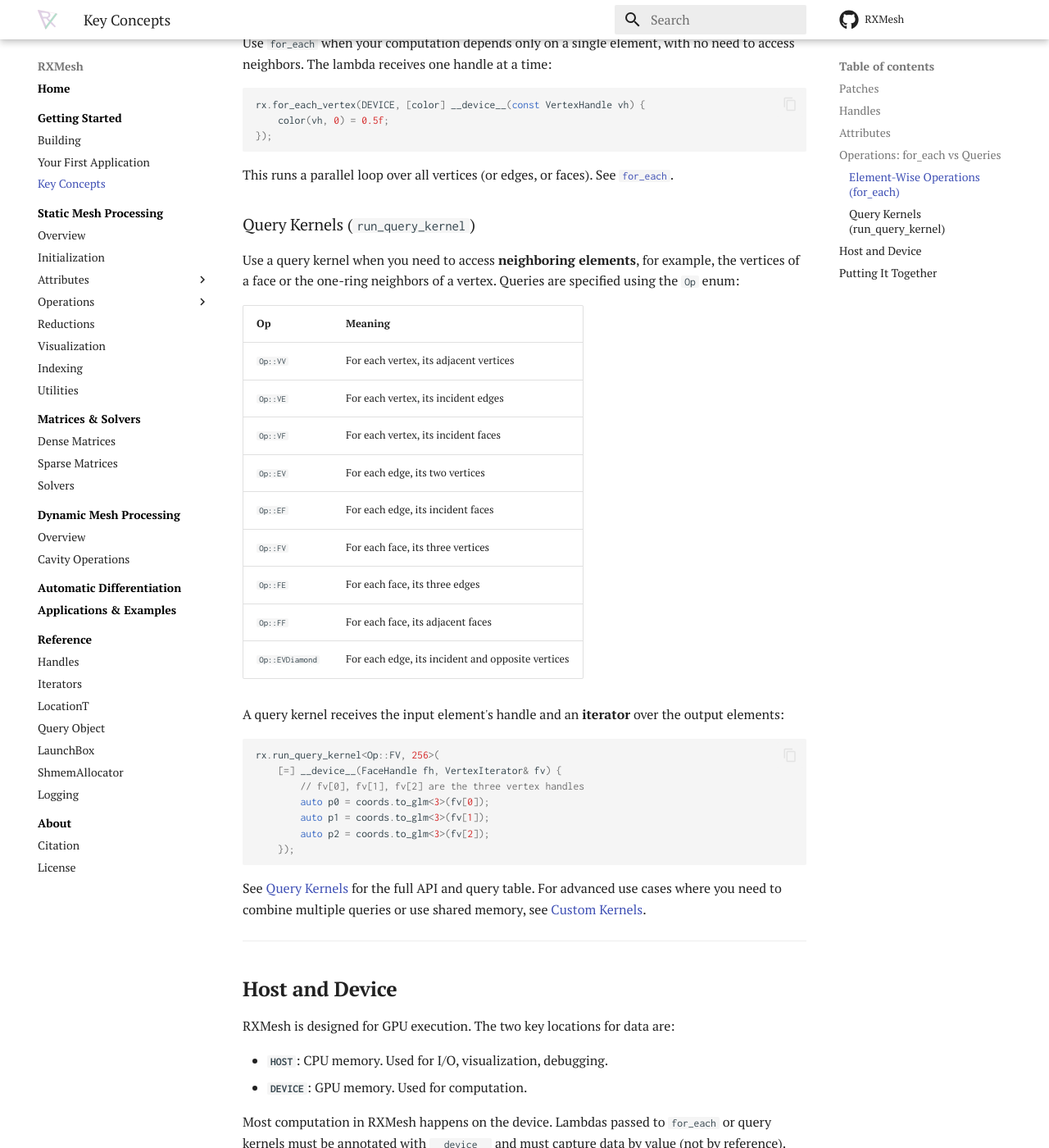
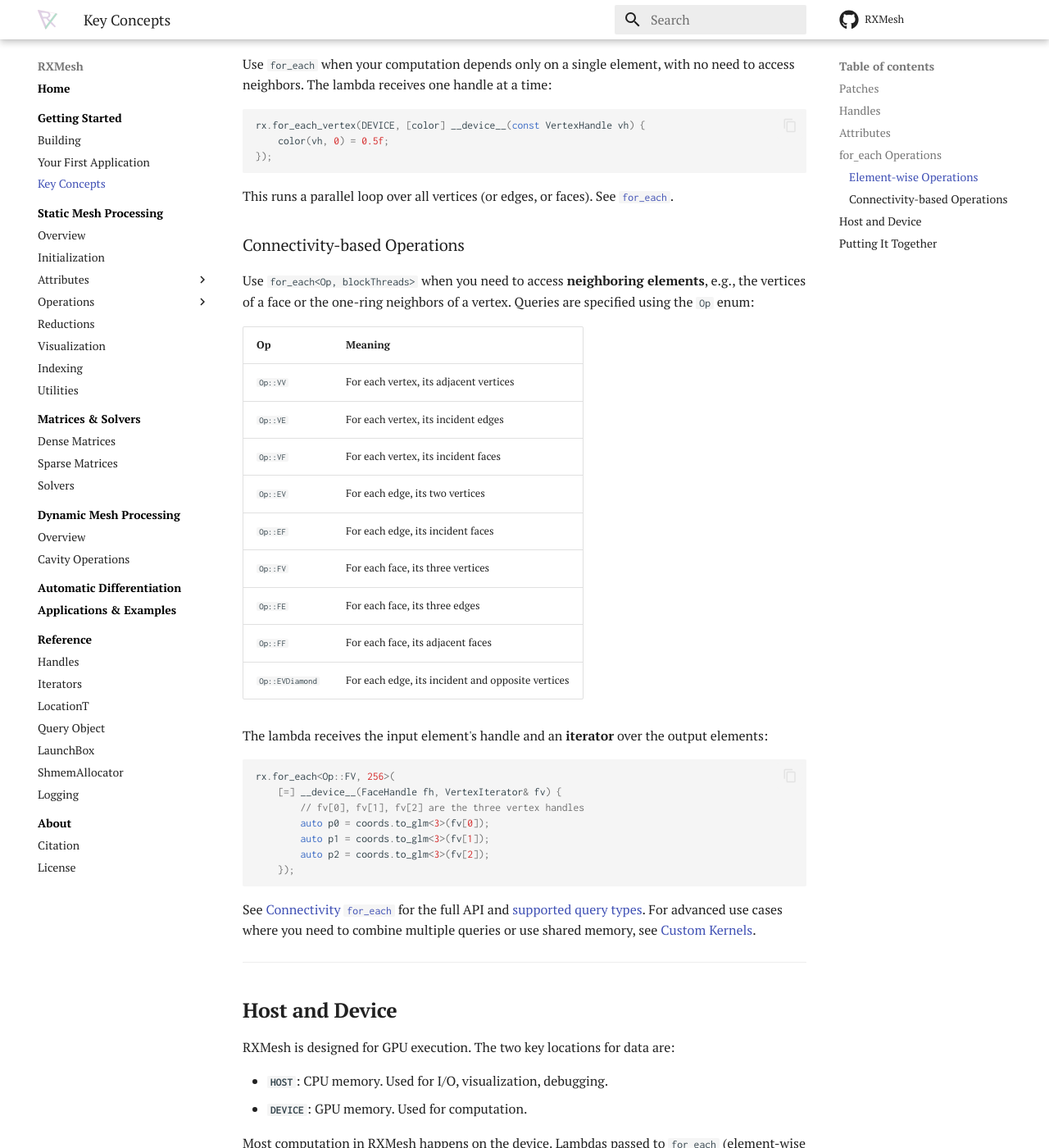
Before and after one commit to Ahdhn/RXMeshDocs, an MkDocs documentation site: the page built from docs/getting-started/concepts.md, in a window 1280 px wide and 1400 px high, scrolled down 2074 px. Shown: the whole window at 82% size. Built offline with MkDocs 1.6.1 and Material for MkDocs 9.7.7, drawn with Linux system fonts in a browser that asks for light colours; comment, search, counter and statistics services are not loaded; some of the changed text lies outside the part shown.

Commit message:
Update concepts.md

````diff
--- a/docs/getting-started/concepts.md
+++ b/docs/getting-started/concepts.md
@@ -24,7 +24,7 @@ RXMesh defines three handle types:
 | `EdgeHandle`   | An edge    |
 | `FaceHandle`   | A face     |
 
-Handles are the primary way to refer to mesh elements throughout the API. You use them to read and write [attributes](../rxmesh/working_with_attributes.md), and they are passed into lambdas by [`for_each`](../rxmesh/for_each.md) and [query kernels](../rxmesh/run_query_kernel.md).
+Handles are the primary way to refer to mesh elements throughout RXMesh. You use handles to identify elements when you read or write [attributes](../rxmesh/working_with_attributes.md). Handles are used also as the signature of the lambda function passed to [`for_each`](../rxmesh/for_each.md) operations.
 
 ```cpp
 rx.for_each_vertex(
@@ -63,11 +63,11 @@ Attributes are covered in detail under [Managing Attributes](../rxmesh/managing_
 
 ---
 
-## **Operations: `for_each` vs Queries**
+## **`for_each` Operations**
 
 RXMesh provides two main ways to run computations over the mesh:
 
-### Element-Wise Operations (`for_each`)
+### Element-wise Operations
 
 Use `for_each` when your computation depends only on a single element, with no need to access neighbors. The lambda receives one handle at a time:
 
@@ -79,9 +79,9 @@ rx.for_each_vertex(DEVICE, [color] __device__(const VertexHandle vh) {
 
 This runs a parallel loop over all vertices (or edges, or faces). See [`for_each`](../rxmesh/for_each.md).
 
-### Query Kernels (`run_query_kernel`)
+### Connectivity-based Operations
 
-Use a query kernel when you need to access **neighboring elements**, for example, the vertices of a face or the one-ring neighbors of a vertex. Queries are specified using the `Op` enum:
+Use `for_each<Op, blockThreads>` when you need to access **neighboring elements**, e.g., the vertices of a face or the one-ring neighbors of a vertex. Queries are specified using the `Op` enum:
 
 | Op      | Meaning                                |
 |---------|----------------------------------------|
@@ -95,10 +95,10 @@ Use a query kernel when you need to access **neighboring elements**, for example
 | `Op::FF` | For each face, its adjacent faces      |
 | `Op::EVDiamond` | For each edge, its incident and opposite vertices |
 
-A query kernel receives the input element's handle and an **iterator** over the output elements:
+The lambda receives the input element's handle and an **iterator** over the output elements:
 
 ```cpp
-rx.run_query_kernel<Op::FV, 256>(
+rx.for_each<Op::FV, 256>(
     [=] __device__(FaceHandle fh, VertexIterator& fv) {
         // fv[0], fv[1], fv[2] are the three vertex handles
         auto p0 = coords.to_glm<3>(fv[0]);
@@ -107,7 +107,7 @@ rx.run_query_kernel<Op::FV, 256>(
     });
 ```
 
-See [Query Kernels](../rxmesh/run_query_kernel.md) for the full API and query table. For advanced use cases where you need to combine multiple queries or use shared memory, see [Custom Kernels](../rxmesh/run_kernel.md).
+See [Connectivity `for_each`](../rxmesh/for_each.md#connectivity-for_each-query-op) for the full API and [supported query types](../rxmesh/for_each.md#supported-query-types). For advanced use cases where you need to combine multiple queries or use shared memory, see [Custom Kernels](../rxmesh/run_kernel.md).
 
 ---
 
@@ -118,7 +118,7 @@ RXMesh is designed for GPU execution. The two key locations for data are:
 - **`HOST`**: CPU memory. Used for I/O, visualization, debugging.
 - **`DEVICE`**: GPU memory. Used for computation.
 
-Most computation in RXMesh happens on the device. Lambdas passed to `for_each` or query kernels must be annotated with `__device__` and must capture data by value (not by reference). After computation, results are typically moved back to the host for output or visualization:
+Most computation in RXMesh happens on the device. Lambdas passed to `for_each` (element-wise or query overloads) must be annotated with `__device__` and must capture data by value (not by reference). After computation, results are typically moved back to the host for output or visualization:
 
 ```cpp
 attribute.move(DEVICE, HOST);
@@ -132,7 +132,7 @@ The most basic workflow in RXMesh looks like this:
 
 1. **Initialize** RXMesh and load a mesh → `RXMeshStatic rx("mesh.obj")`
 2. **Create attributes** to store data on mesh elements → `rx.add_vertex_attribute<float>(...)`
-3. **Run computations** using `for_each` or `run_query_kernel`.
+3. **Run computations** using element-wise `for_each` or `for_each<Op, blockThreads>`.
 4. **Move results** to the host if needed → `attr.move(DEVICE, HOST)`
 5. **Visualize or export** → Polyscope
 
````
